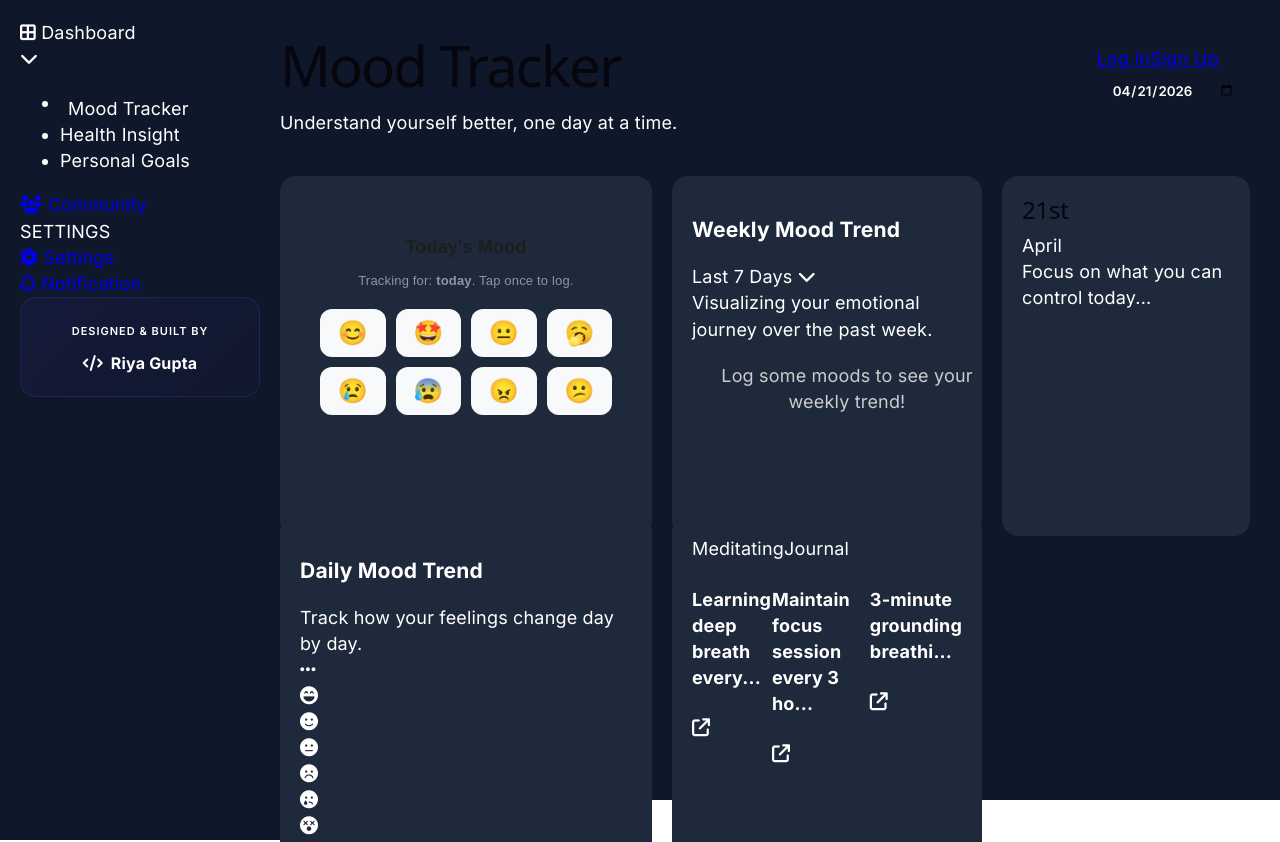
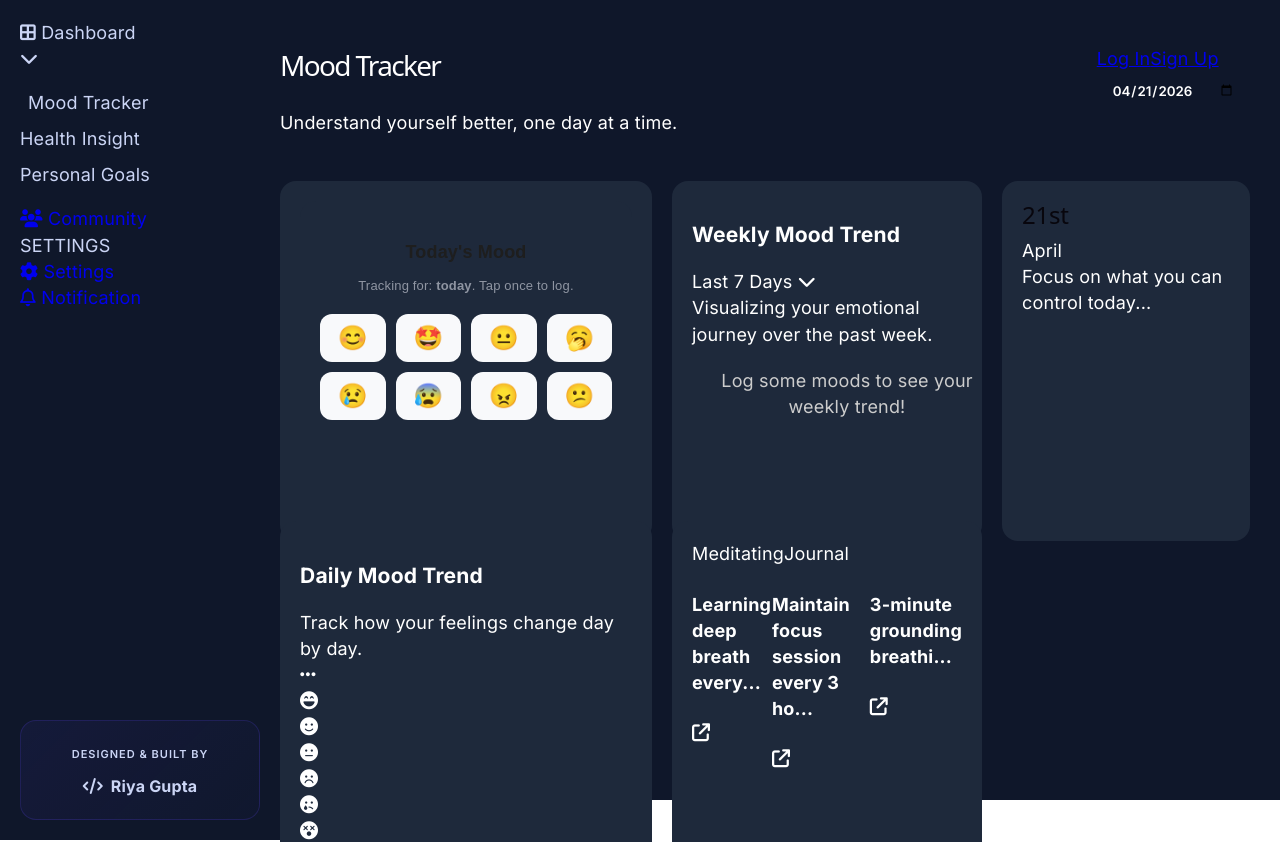
Before and after one commit to riyagupta-sudo/mood-tracker-app, a React (Vite) app in the folder vite-project/: page / in a window 1280 px wide. Shown: the top 842 px of the page. Built offline with nearby package versions, Linux system fonts and the light colour scheme.

Commit message:
final UI fix

```diff
--- a/vite-project/src/App.css
+++ b/vite-project/src/App.css
@@ -11,6 +11,7 @@
   &:hover {
     border-color: var(--accent-border);
   }
+
   &:focus-visible {
     outline: 2px solid var(--accent);
     outline-offset: 2px;
@@ -42,8 +43,7 @@
     z-index: 1;
     top: 34px;
     height: 28px;
-    transform: perspective(2000px) rotateZ(300deg) rotateX(44deg) rotateY(39deg)
-      scale(1.4);
+    transform: perspective(2000px) rotateZ(300deg) rotateX(44deg) rotateY(39deg) scale(1.4);
   }
 
   .vite {
@@ -51,8 +51,7 @@
     top: 107px;
     height: 26px;
     width: auto;
-    transform: perspective(2000px) rotateZ(300deg) rotateX(40deg) rotateY(39deg)
-      scale(0.8);
+    transform: perspective(2000px) rotateZ(300deg) rotateX(40deg) rotateY(39deg) scale(0.8);
   }
 }
 
@@ -75,9 +74,10 @@
   border-top: 1px solid var(--border);
   text-align: left;
 
-  & > div {
+  &>div {
     flex: 1 1 0;
     padding: 32px;
+
     @media (max-width: 1024px) {
       padding: 24px 20px;
     }
@@ -130,6 +130,7 @@
     &:hover {
       box-shadow: var(--shadow);
     }
+
     .button-icon {
       height: 18px;
       width: 18px;
@@ -156,6 +157,7 @@
 #spacer {
   height: 88px;
   border-top: 1px solid var(--border);
+
   @media (max-width: 1024px) {
     height: 48px;
   }
@@ -177,8 +179,36 @@
     left: 0;
     border-left-color: var(--border);
   }
+
   &::after {
     right: 0;
     border-right-color: var(--border);
   }
 }
+
+.app-wrapper {
+  background: #0f172a;
+  min-height: 100vh;
+}
+
+.dashboard-container {
+  display: grid;
+  grid-template-columns: 240px 1fr;
+}
+
+.main-content {
+  padding: 24px;
+  color: white;
+}
+
+.grid-layout {
+  display: grid;
+  grid-template-columns: 2fr 1.5fr 1fr;
+  gap: 20px;
+}
+
+.card {
+  background: #1e293b;
+  border-radius: 16px;
+  padding: 20px;
+}
--- a/vite-project/src/components/Header.css
+++ b/vite-project/src/components/Header.css
@@ -2,5 +2,25 @@
     display: flex;
     justify-content: space-between;
     align-items: center;
-    margin-bottom: 20px;
+    margin-bottom: 25px;
 }
+
+.top-header h1 {
+    font-size: 28px;
+    color: white;
+}
+
+.top-header .right {
+    display: flex;
+    align-items: center;
+    gap: 15px;
+}
+
+.logout-btn {
+    padding: 6px 12px;
+    border: 1px solid red;
+    color: red;
+    border-radius: 8px;
+    background: transparent;
+    cursor: pointer;
+}
--- a/vite-project/src/components/Sidebar.css
+++ b/vite-project/src/components/Sidebar.css
@@ -1,6 +1,28 @@
 .sidebar {
     width: 240px;
     background: #0f172a;
+    color: #cbd5f5;
     padding: 20px;
+    display: flex;
+    flex-direction: column;
+    justify-content: space-between;
+}
+
+.sidebar h3 {
     color: white;
+    margin-bottom: 20px;
 }
+
+.sidebar ul {
+    list-style: none;
+    padding: 0;
+}
+
+.sidebar li {
+    margin: 10px 0;
+    cursor: pointer;
+}
+
+.sidebar li:hover {
+    color: #a78bfa;
+}
```
